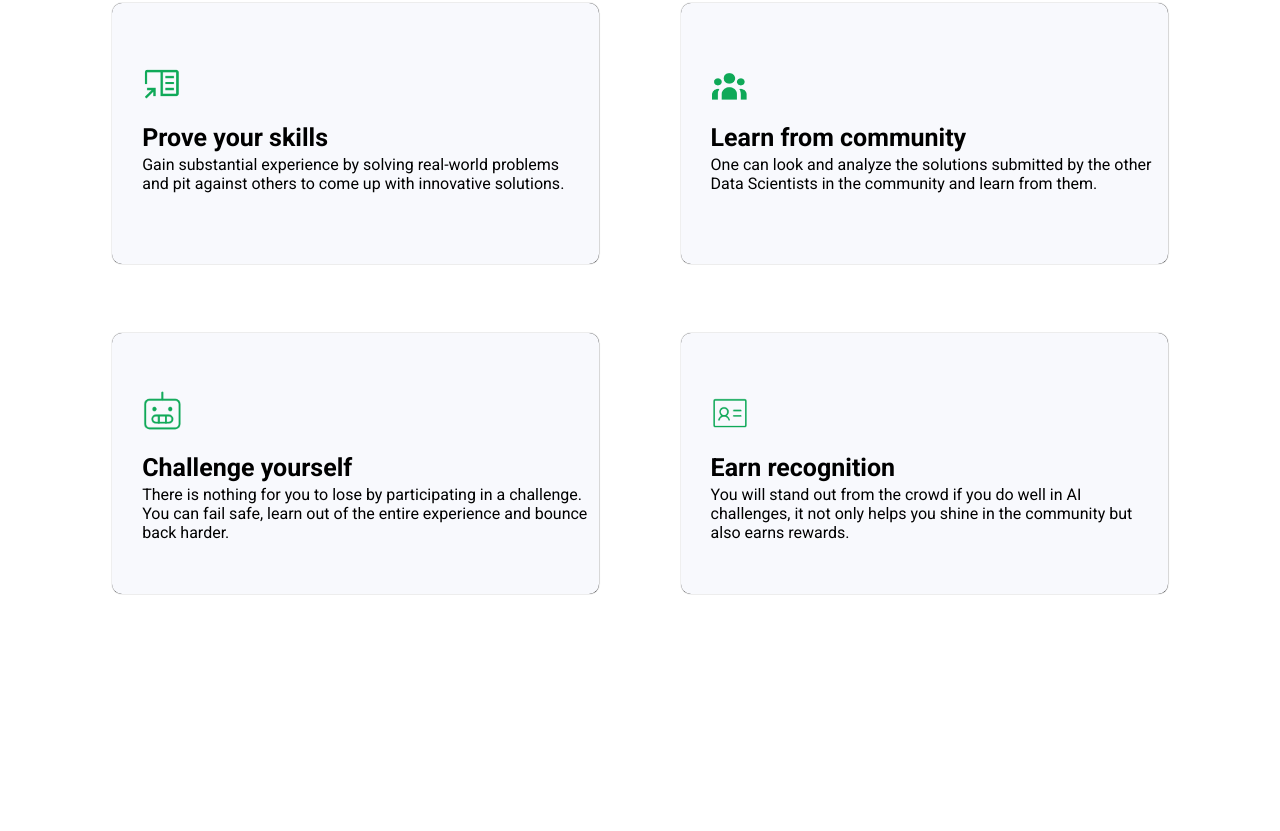
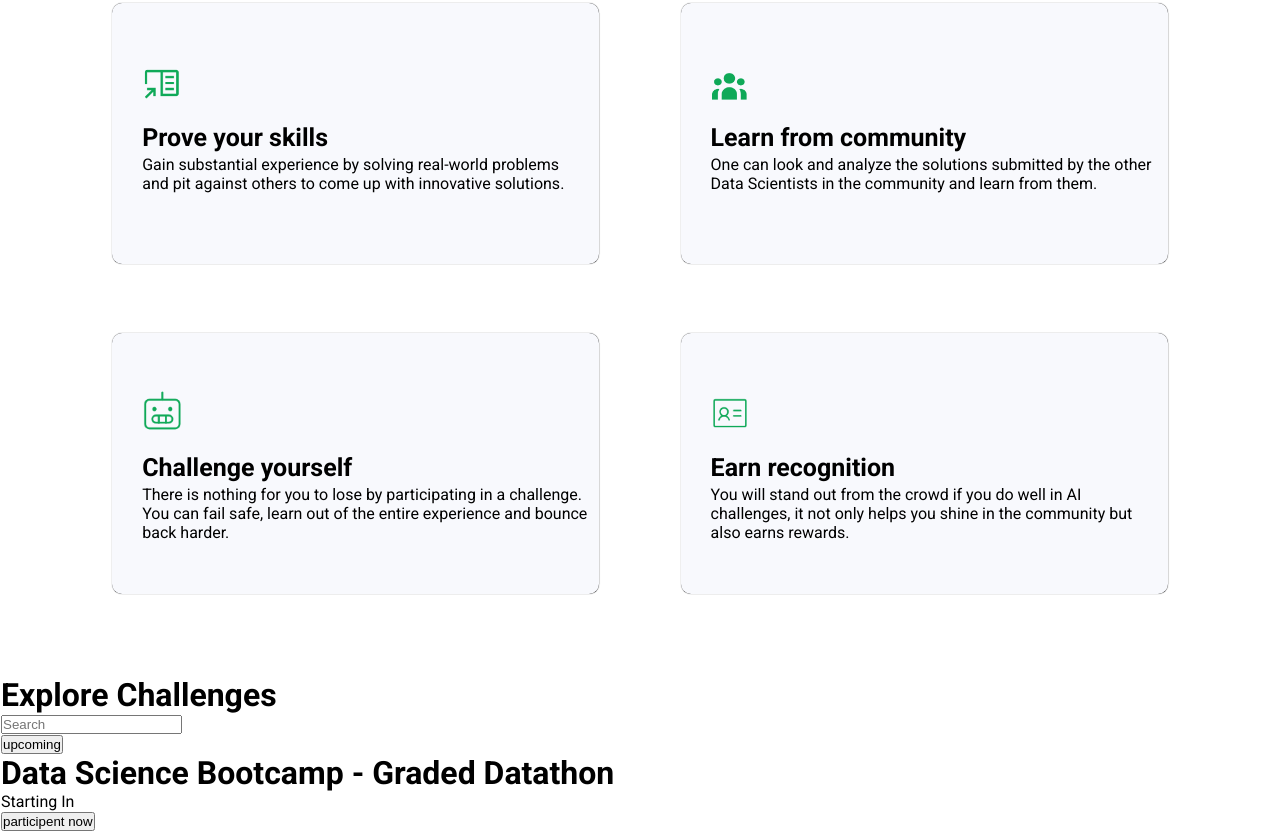
Before and after one commit to shivendra0712/hackathon-platform, a plain HTML site: page index.html in a window 1280 px wide. Shown: the part 1144-1975 px from the top of the page. Before the commit the page ends 1820 px from the top, so only its background shows below. Drawn offline with nearby package versions, Linux system fonts and the light colour scheme; a web font is replaced by a local one.

Commit message:
added page3 in index.html file

```diff
--- a/index.html
+++ b/index.html
@@ -12,6 +12,7 @@
     <link rel="stylesheet" href="https://cdnjs.cloudflare.com/ajax/libs/font-awesome/6.6.0/css/all.min.css"
         integrity="sha512-Kc323vGBEqzTmouAECnVceyQqyqdsSiqLQISBL29aUW4U/M7pSPA/gEUZQqv1cwx4OnYxTxve5UMg5GT6L4JJg=="
         crossorigin="anonymous" referrerpolicy="no-referrer" />
+    <link href="https://cdn.jsdelivr.net/npm/remixicon@4.5.0/fonts/remixicon.css" rel="stylesheet" />
 </head>
 
 <body>
@@ -102,8 +103,29 @@
                 </div>
             </div>
         </div>
+        <div class="page3">
+            <div class="page3-explore">
+                <h1>Explore Challenges</h1>
+                <form action="">
 
-  </div>
+                    <input type="text" placeholder="Search" >
+                </form>
+            </div>
+            <div class="page3-challenge">
+                <div class="page3-box">
+                    <div class="page3-box-image">
+
+                    </div>
+                    <button>upcoming</button>
+                    <h1>Data Science Bootcamp - Graded Datathon</h1>
+                    <p>Starting In</p>
+                    <h1></h1>
+                    <p></p>
+                    <button class="participent">participent now</button>
+                </div>
+            </div>
+        </div>
+    </div>
 
 </body>
 
```
